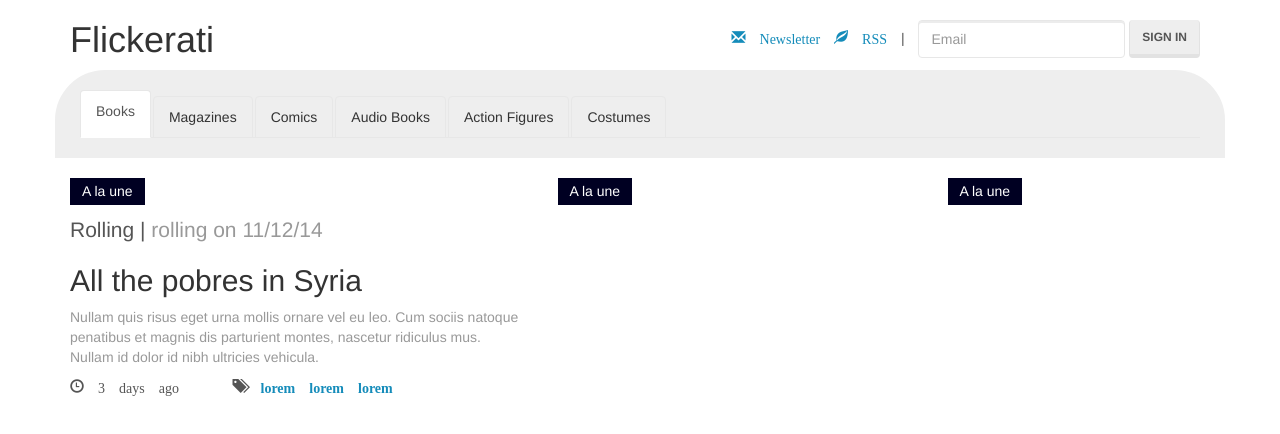
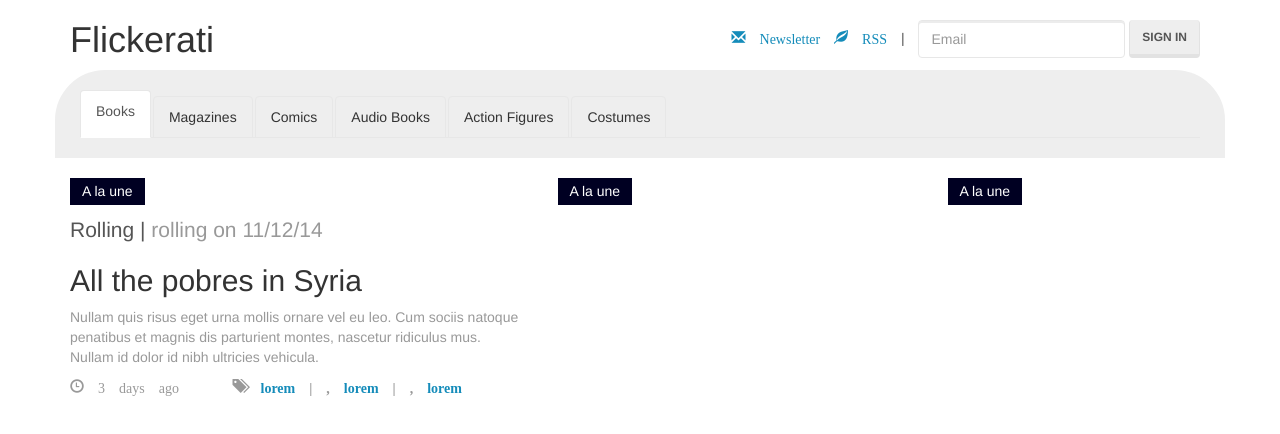
Before and after one commit to tranc99/bootstrap-grids, a plain HTML site: page index.html in a window 1280 px wide. Drawn offline with Linux system fonts and the light colour scheme.

Commit message:
on goes the struggle, like a never-ending flywheel, but it has an end

```diff
--- a/index.html
+++ b/index.html
@@ -76,7 +76,7 @@
             Nullam quis risus eget urna mollis ornare vel eu leo. Cum sociis natoque penatibus et magnis dis parturient montes, nascetur ridiculus mus. Nullam id dolor id nibh ultricies vehicula.
           </p>
 
-          <div class="row">
+          <div class="row text-muted">
             <div class="col-sm-4">
               <div class="glyphicon glyphicon-time">
                 3 days ago
@@ -86,7 +86,9 @@
               <div class="glyphicon glyphicon-tags">
                 <strong>
                   <a href="#">lorem</a>
+                  | ,
                   <a href="#">lorem</a>
+                  | ,
                   <a href="#">lorem</a>
                 </strong>
               </div>
```
